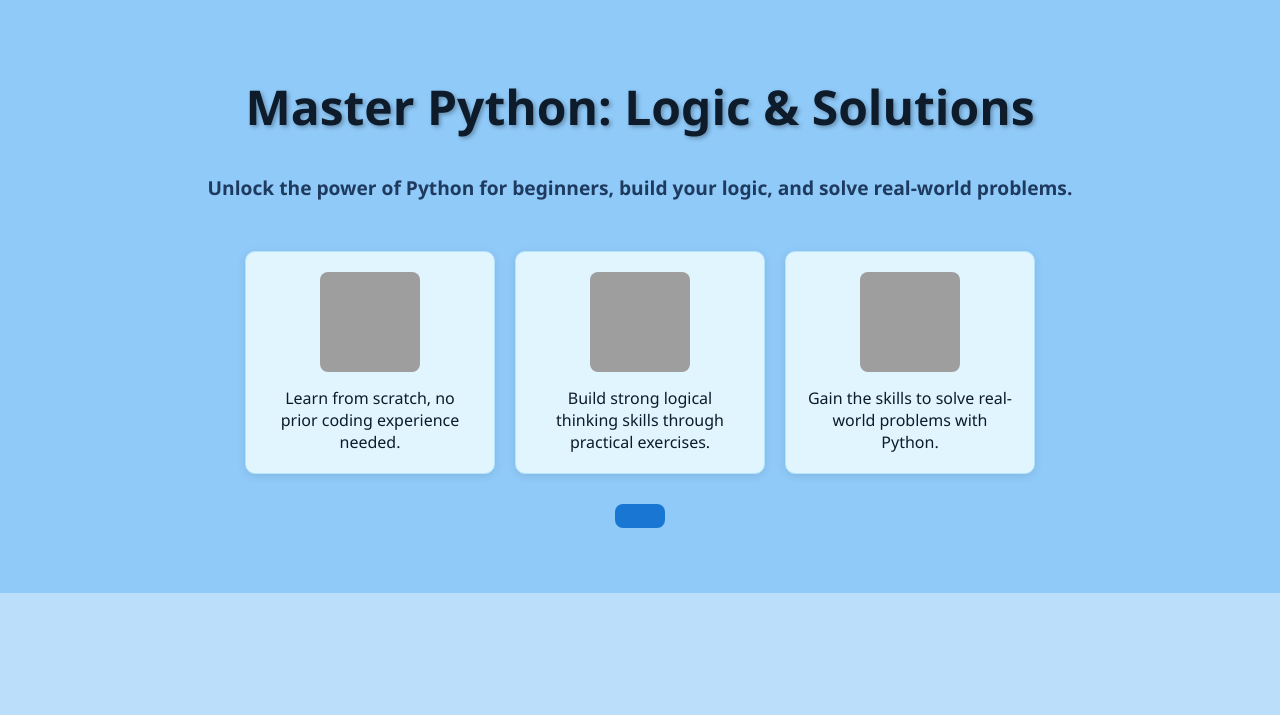
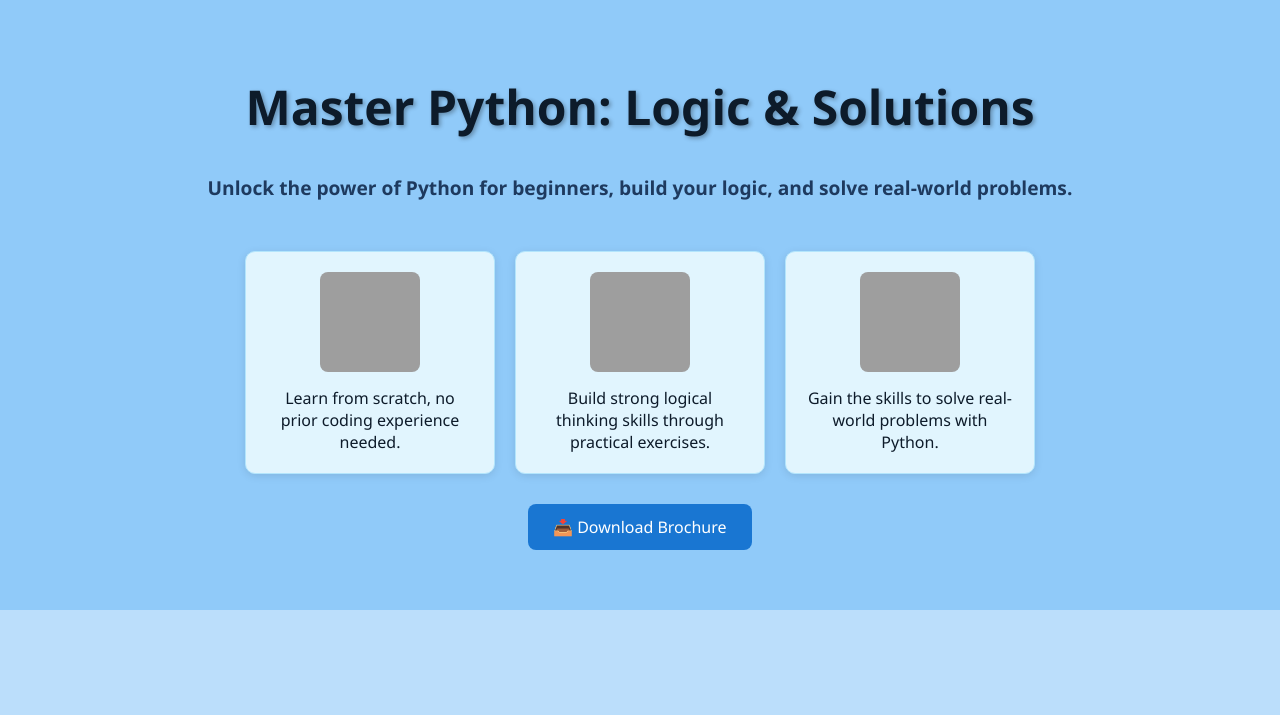
Before and after one commit to Chirag328/Program, a plain HTML site: page index.html in a window 1280 px wide. Shown: the top 715 px of the page. Drawn offline with nearby package versions, Linux system fonts and the light colour scheme; grey boxes are pictures that could not be loaded.

Commit message:
Update index.html

```diff
--- a/index.html
+++ b/index.html
@@ -165,7 +165,7 @@
     </div>
 
     <div class="pdf-button" data-aos="zoom-in" data-aos-delay="400">
-      <a href="https://chirag328.github.io/Program/Python_Class_Brochure.pdf" download target="_blank" rel="noopener noreferrer">
+      <a href="https://chirag328.github.io/Program/Python_Class_Brochure.pdf" download target="_blank" rel="noopener noreferrer"> 📥 Download Brochure
     </div>
 
 
```
